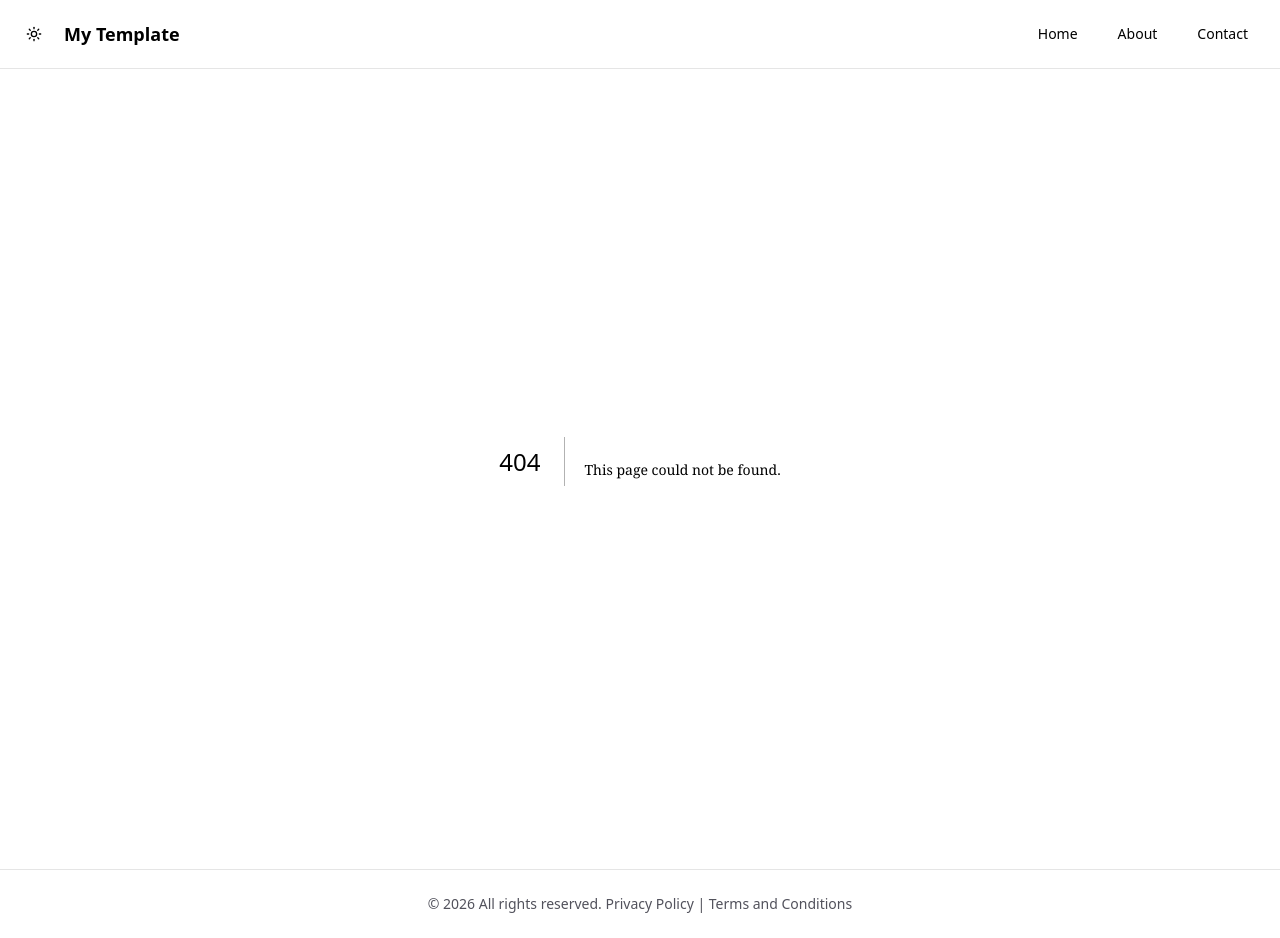
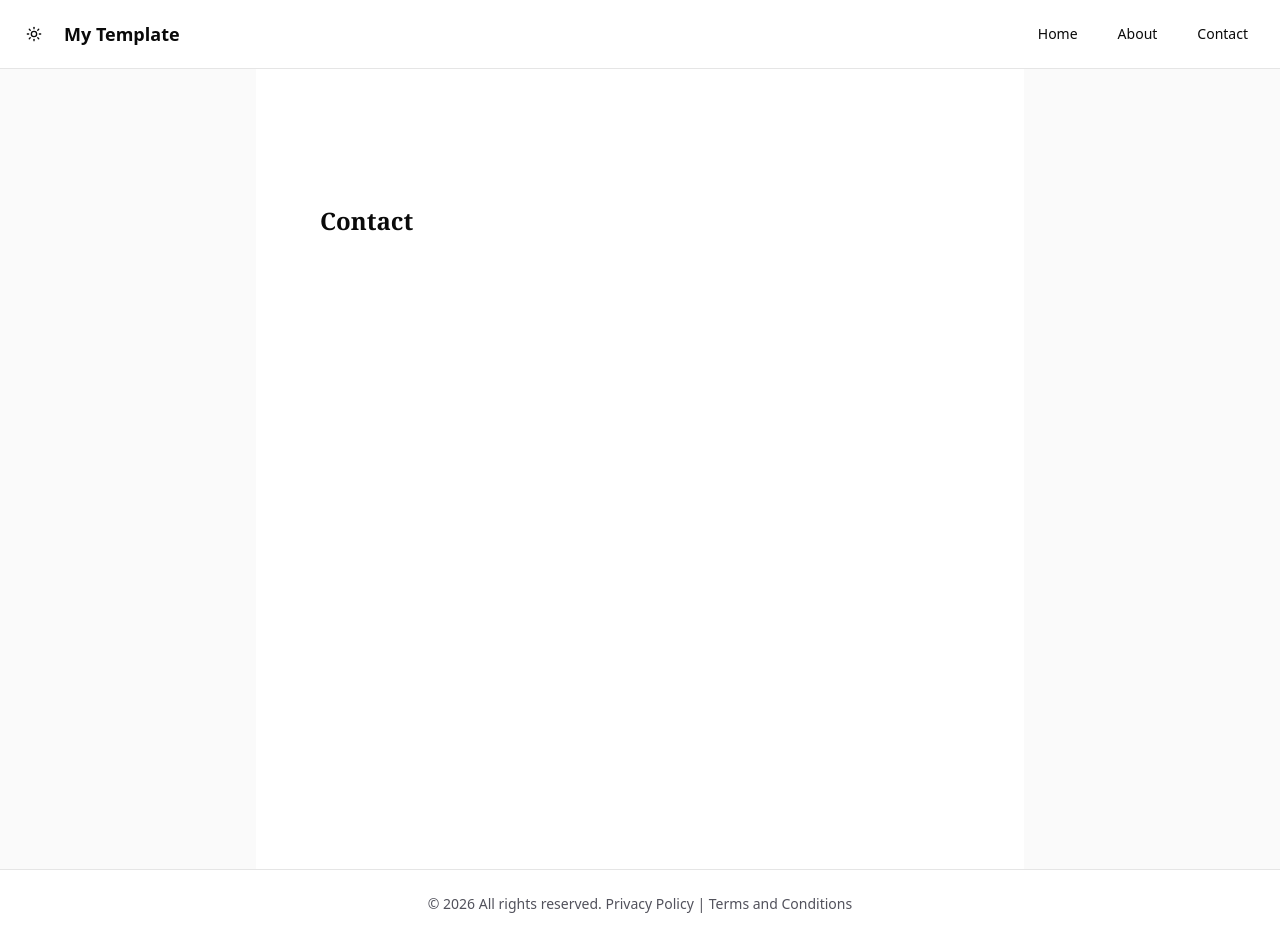
Before and after one commit to samurai71/my-nxt-template, a Next.js app: page /contact in a window 1280 px wide. Before the commit this address had no page. Built offline with nearby package versions, Linux system fonts and the light colour scheme.

Commit message:
feat: :sparkles: add About and Contact pages with metadata and layout

```diff
--- /dev/null
+++ b/src/app/about/page.tsx
@@ -0,0 +1,14 @@
+import type { Metadata } from 'next'
+
+export const metadata: Metadata = {
+  title: 'About',
+}
+export default function About() {
+  return (
+    <div className="flex min-h-screen items-center justify-center bg-zinc-50 font-sans dark:bg-black">
+      <div className="flex min-h-screen w-full max-w-3xl flex-col items-center justify-between bg-white px-16 py-32 sm:items-start dark:bg-black">
+        <h2>About</h2>
+      </div>
+    </div>
+  )
+}
--- /dev/null
+++ b/src/app/contact/page.tsx
@@ -0,0 +1,14 @@
+import type { Metadata } from 'next'
+
+export const metadata: Metadata = {
+  title: 'Contact',
+}
+export default function Contact() {
+  return (
+    <div className="flex min-h-screen items-center justify-center bg-zinc-50 font-sans dark:bg-black">
+      <div className="flex min-h-screen w-full max-w-3xl flex-col items-center justify-between bg-white px-16 py-32 sm:items-start dark:bg-black">
+        <h2>Contact</h2>
+      </div>
+    </div>
+  )
+}
```
